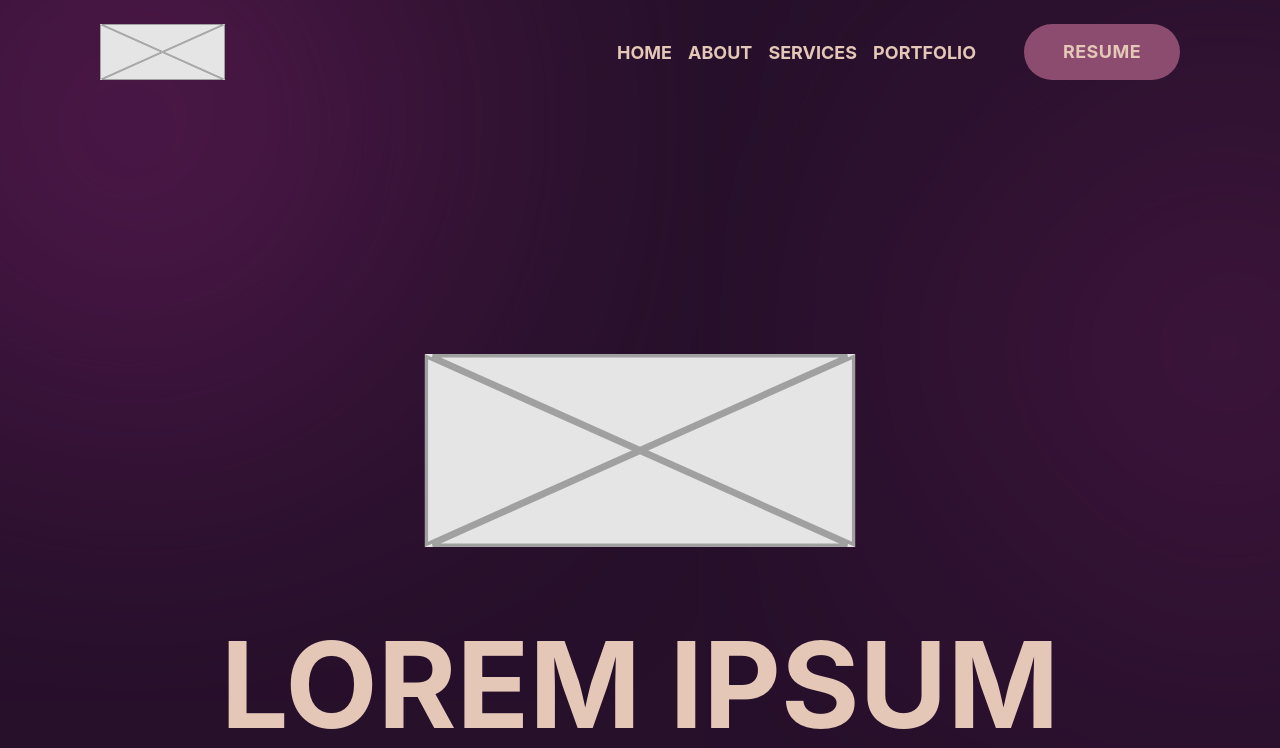
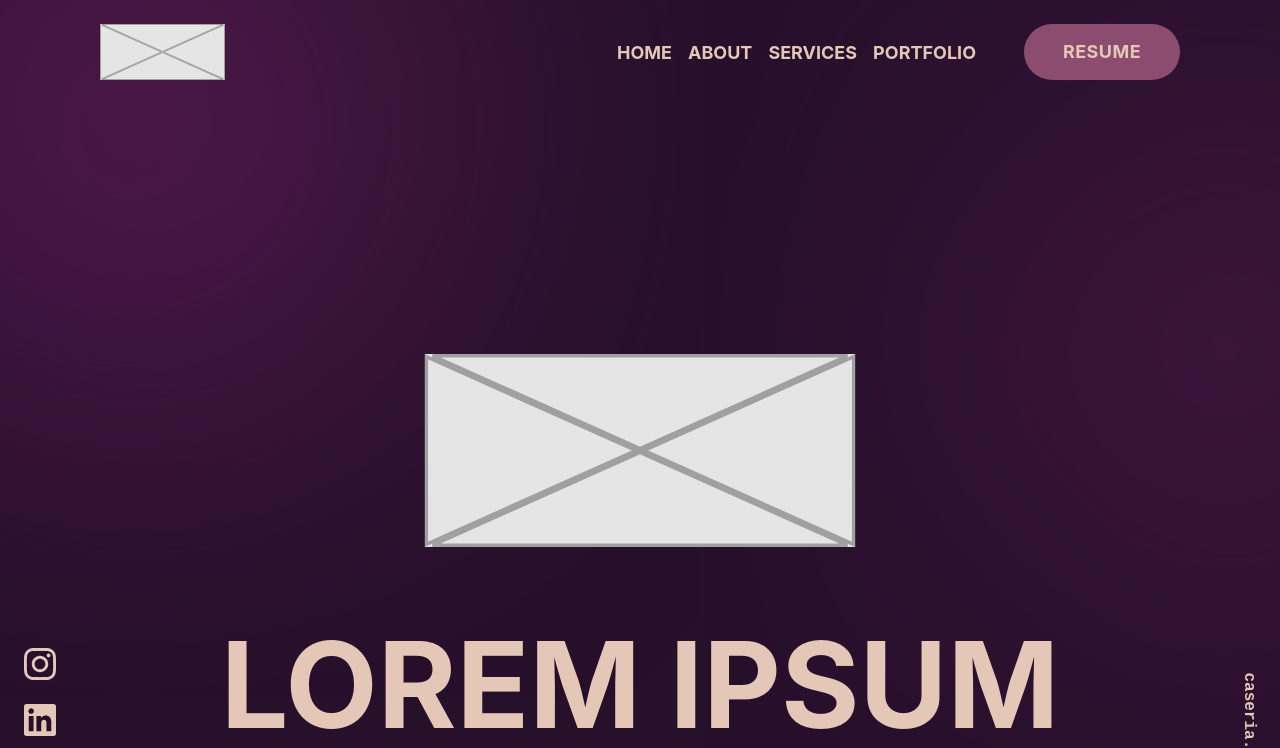
Before and after one commit to maryhime/portfolio, a React (Vite) app: page / in a window 1280 px wide. Shown: the top 748 px of the page. Built offline with nearby package versions, Linux system fonts and the light colour scheme.

Commit message:
#3 fixed sticky links

```diff
--- a/src/pages/HomePage.jsx
+++ b/src/pages/HomePage.jsx
@@ -9,7 +9,7 @@ const HomePage = () => {
   return (
     <>
       <NavbarComponent />
-      <div className="phone:hidden tablet:fixed w-full top-1/4">
+      <div className="phone:hidden tablet:block tablet:fixed w-full top-1/4">
         <SideLinks />
         <RightSideLink />
       </div>
```
